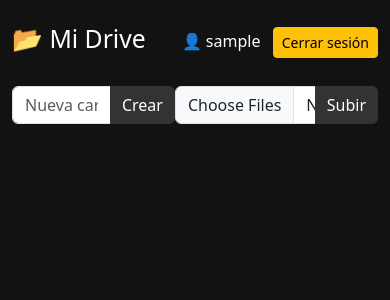
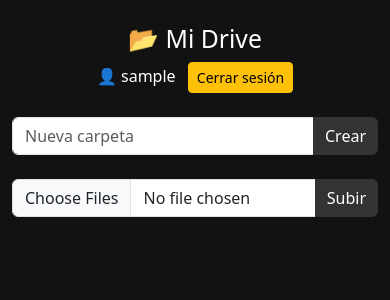
Before and after one commit to andres-app/drive, a PHP site: page / in a window 390 px wide. Shown: the top 300 px of the page. Run offline with PHP 8.4, Linux system fonts and the light colour scheme; the visitor is signed in with stand-in values (Sample User, id 1); data that the repository does not hold is empty.

Commit message:
se pone responsive

```diff
--- a/index.php
+++ b/index.php
@@ -10,7 +10,6 @@ if (!isset($_SESSION['user_id'])) {
 $userId = $_SESSION['user_id'];
 $currentFolder = isset($_GET['folder']) ? $_GET['folder'] : '';
 
-// Crear carpeta
 if ($_SERVER["REQUEST_METHOD"] === "POST" && isset($_POST["new_folder"])) {
     $folderName = trim($_POST["new_folder"]);
     if (!empty($folderName)) {
@@ -21,7 +20,6 @@ if ($_SERVER["REQUEST_METHOD"] === "POST" && isset($_POST["new_folder"])) {
     exit();
 }
 
-// Subir múltiples archivos
 if ($_SERVER["REQUEST_METHOD"] === "POST" && isset($_FILES["files"])) {
     $uploadDir = "uploads/" . ($currentFolder ? $currentFolder . '/' : '');
 
@@ -43,13 +41,12 @@ if ($_SERVER["REQUEST_METHOD"] === "POST" && isset($_FILES["files"])) {
     exit();
 }
 
-// Obtener archivos del usuario
 $stmt = $conn->prepare("SELECT * FROM files WHERE folder = ? AND user_id = ? ORDER BY size = 0 DESC, name ASC");
 $stmt->execute([$currentFolder, $userId]);
 $files = $stmt->fetchAll(PDO::FETCH_ASSOC);
+
 function getFileIcon($fileName) {
     $extension = strtolower(pathinfo($fileName, PATHINFO_EXTENSION));
-
     $icons = [
         'pdf' => 'https://cdn-icons-png.flaticon.com/512/337/337946.png',
         'doc' => 'https://cdn-icons-png.flaticon.com/512/732/732052.png',
@@ -68,24 +65,23 @@ function getFileIcon($fileName) {
         'mp4' => 'https://cdn-icons-png.flaticon.com/512/1179/1179069.png',
         'mp3' => 'https://cdn-icons-png.flaticon.com/512/727/727245.png',
     ];
-
-    return $icons[$extension] ?? 'https://cdn-icons-png.flaticon.com/512/833/833524.png'; // icono por defecto
+    return $icons[$extension] ?? 'https://cdn-icons-png.flaticon.com/512/833/833524.png';
 }
 ?>
-
 
 <!DOCTYPE html>
 <html lang="es">
 <head>
     <meta charset="UTF-8">
     <title>Mi Drive</title>
+    <meta name="viewport" content="width=device-width, initial-scale=1.0">
     <link rel="stylesheet" href="https://cdn.jsdelivr.net/npm/bootstrap@5.3.0/dist/css/bootstrap.min.css">
     <style>
         body { background-color: #121212; color: white; }
         .container { max-width: 1200px; }
         .grid-container {
             display: grid;
-            grid-template-columns: repeat(auto-fill, minmax(200px, 1fr));
+            grid-template-columns: repeat(auto-fill, minmax(160px, 1fr));
             gap: 15px; margin-top: 20px;
         }
         .grid-item {
@@ -111,26 +107,32 @@ function getFileIcon($fileName) {
         }
         .btn-dark { background-color: #333; border: none; }
         .btn-dark:hover { background-color: #444; }
+
+        @media (max-width: 400px) {
+            .grid-container {
+                grid-template-columns: 1fr;
+            }
+        }
     </style>
 </head>
 <body>
 <div class="container py-4">
-    <div class="d-flex justify-content-between align-items-center mb-4">
-        <h2>📂 Mi Drive</h2>
+    <div class="d-flex flex-column flex-md-row justify-content-between align-items-center mb-4 gap-2">
+        <h2 class="m-0">📂 Mi Drive</h2>
         <div>
             <span>👤 <?php echo htmlspecialchars($_SESSION['username']); ?></span>
             <a href="logout.php" class="btn btn-sm btn-warning ms-2">Cerrar sesión</a>
         </div>
     </div>
 
-    <div class="d-flex justify-content-between">
-        <form method="POST" class="mb-3">
+    <div class="d-flex flex-column flex-md-row justify-content-between align-items-stretch gap-2">
+        <form method="POST" class="flex-fill mb-3">
             <div class="input-group">
                 <input type="text" name="new_folder" class="form-control" placeholder="Nueva carpeta" required>
                 <button type="submit" class="btn btn-dark">Crear</button>
             </div>
         </form>
-        <form method="POST" enctype="multipart/form-data" class="mb-3">
+        <form method="POST" enctype="multipart/form-data" class="flex-fill mb-3">
             <div class="input-group">
                 <input type="file" name="files[]" class="form-control" multiple required>
                 <button type="submit" class="btn btn-dark">Subir</button>
```
